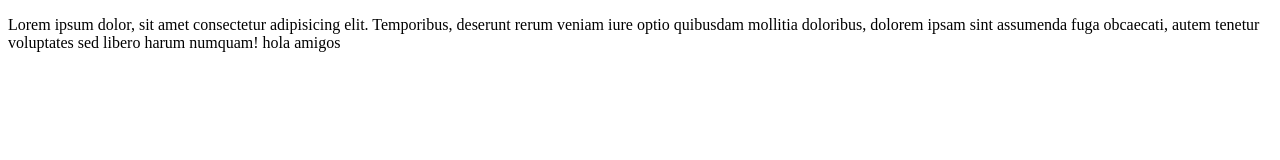
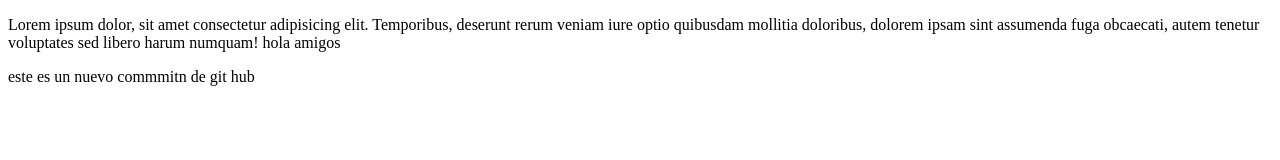
Before and after one commit to IVAN-DALI-GARCIA/ProyectoDemoCursoPrework, a plain HTML site: page index.html in a window 1280 px wide. Drawn offline with Linux system fonts and the light colour scheme.

Commit message:
cambios agregados para el nuevo archivo

```diff
--- a/index.html
+++ b/index.html
@@ -12,6 +12,10 @@
     <p>
         Lorem ipsum dolor, sit amet consectetur adipisicing elit. Temporibus, deserunt rerum veniam iure optio quibusdam mollitia doloribus, dolorem ipsam sint assumenda fuga obcaecati, autem tenetur voluptates sed libero harum numquam! hola amigos
     </p>
+    <p>
+
+        este es un nuevo commmitn de git hub
+    </p>
 
 </body>
 
```
